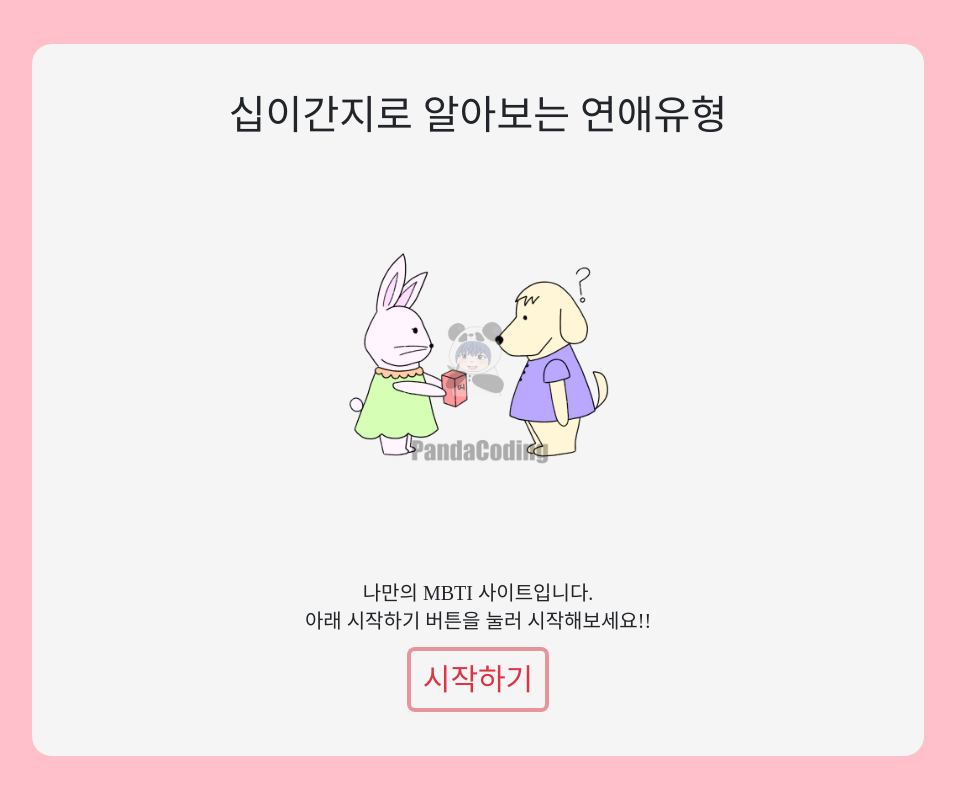
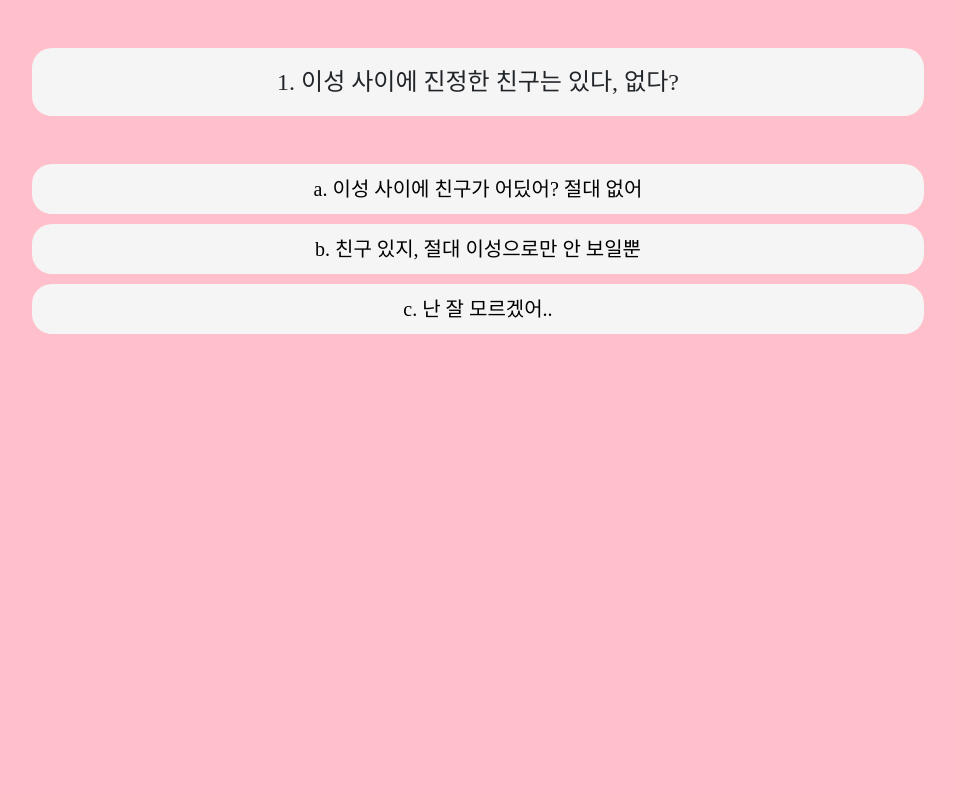
Before and after one commit to multida/myMBTI, a plain HTML site: page index.html in a window 1280 px wide. Both pictures are taken after a click on the button "시작하기". Shown: the whole page, without its empty margins (162-1117 px from the left). Drawn offline with nearby package versions, Linux system fonts and the light colour scheme; a web font is replaced by a local one.

Commit message:
main+qna 완성

```diff
--- /dev/null
+++ b/css/animation.css
@@ -0,0 +1,42 @@
+@keyframes fadeIn {
+  from {
+    opacity: 0;
+  }
+  to {
+    opacity: 1;
+  }
+}
+
+@keyframes fadeOut {
+  from {
+    opacity: 1;
+  }
+  to {
+    opacity: 0;
+  }
+}
+
+@-webkit-keyframes fadeIn {
+  from {
+    opacity: 0;
+  }
+  to {
+    opacity: 1;
+  }
+}
+
+@-webkit-keyframes fadeOut {
+  from {
+    opacity: 1;
+  }
+  to {
+    opacity: 0;
+  }
+}
+
+.fadeIn {
+  animation: fadeIn 0.5s;
+}
+.fadeOut {
+  animation: fadeOut 0.5s;
+}
--- a/css/default.css
+++ b/css/default.css
@@ -16,7 +16,6 @@ body {
   display: flex;
   justify-content: center;
   align-items: center;
-  height: 100vh;
   background-color: pink;
 
 }
--- /dev/null
+++ b/css/qna.css
@@ -0,0 +1,29 @@
+.qna {
+  display: none;
+  width: 80%;
+  margin-right: auto;
+  margin-left: auto;
+}
+
+.questionBox {
+  background-color: whitesmoke;
+  text-align: center;
+  border-radius: 20px;
+  font-size: 24px;
+}
+
+.answerList {
+  display: block;
+  width: 100%;
+  padding: 10px 0;
+  margin: 10px 0;
+  background-color: whitesmoke;
+  border-radius: 20px;
+  border: 0;
+  font-size: 20px;
+}
+.answerList:hover,
+.answerList:focus {
+  background-color: coral;
+  color: whitesmoke;
+}
--- a/index.html
+++ b/index.html
@@ -11,6 +11,8 @@
     integrity="sha384-1BmE4kWBq78iYhFldvKuhfTAU6auU8tT94WrHftjDbrCEXSU1oBoqyl2QvZ6jIW3" crossorigin="anonymous">
   <link rel="stylesheet" href="./css/default.css">
   <link rel="stylesheet" href="./css/main.css">
+  <link rel="stylesheet" href="./css/qna.css">
+  <link rel="stylesheet" href="./css/animation.css">
 </head>
 
 <body>
@@ -27,7 +29,10 @@
       </p>
       <button type="button" class="btn btn-outline-danger">시작하기</button>
     </section>
-    <section id="qna"></section>
+    <section id="qna" class="qna">
+      <div class="questionBox my-5 py-3"></div>
+      <div class="answerBox "></div>
+    </section>
     <section id="result"></section>
   </main>
 
@@ -35,6 +40,8 @@
   <script src="https://cdn.jsdelivr.net/npm/bootstrap@5.1.3/dist/js/bootstrap.bundle.min.js"
     integrity="sha384-ka7Sk0Gln4gmtz2MlQnikT1wXgYsOg+OMhuP+IlRH9sENBO0LRn5q+8nbTov4+1p" crossorigin="anonymous">
   </script>
+  <script src="./js/data.js"></script>
+  <script src="./js/app.js"></script>
 </body>
 
 </html>
--- /dev/null
+++ b/js/app.js
@@ -0,0 +1,58 @@
+const main = document.querySelector(".main")
+const mainBtn = main.querySelector("button");
+const qna = document.querySelector(".qna");
+const qnaP = qna.querySelector("p");
+
+
+function addAnswer(answerText, qInx) {
+  var a = document.querySelector(".answerBox");
+  var answer = document.createElement("button");
+  answer.classList.add("answerList");
+  answer.classList.add("fadeIn");
+
+
+  a.appendChild(answer);
+  answer.innerHTML = answerText;
+
+  answer.addEventListener("click", function(){
+    var children = document.querySelectorAll(".answerList");
+  for(let i = 0; i < children.length; i++) {
+    children[i].disabled = true;
+    children[i].style.WebkitAnimation = "fadeOut 0.5s";
+    children[i].style.animation = "fadeOut 0.5s";
+    children[i].style.display = "none";
+  }
+  setTimeout(() => {
+    for(let i = 0; i < children.length; i++) {
+      children[i].style.display = "none";
+    }
+    goNext(++qInx);
+  }, 450)
+
+  },false);
+}
+
+function goNext(qInx) {
+  var q = document.querySelector(".questionBox");
+  q.innerHTML = qnaList[qInx].q;
+  for(let i in qnaList[qInx].a) {
+    addAnswer(qnaList[qInx].a[i].answer, qInx);
+  }
+}
+
+function showQna() {
+  main.style.WebkitAnimation = "fadeOut 1s";
+  main.style.animation = "fadeOut 1s";
+  setTimeout(() => {
+    qna.style.WebkitAnimation = "fadeIn 1s";
+    qna.style.animation = "fadeIn 1s";
+    setTimeout(() => {
+      qna.style.display = "block";
+      main.style.display = "none";
+    }, 450);
+  }, 450);
+  let qInx = 0;
+  goNext(qInx);
+}
+
+mainBtn.addEventListener("click", showQna);
```
